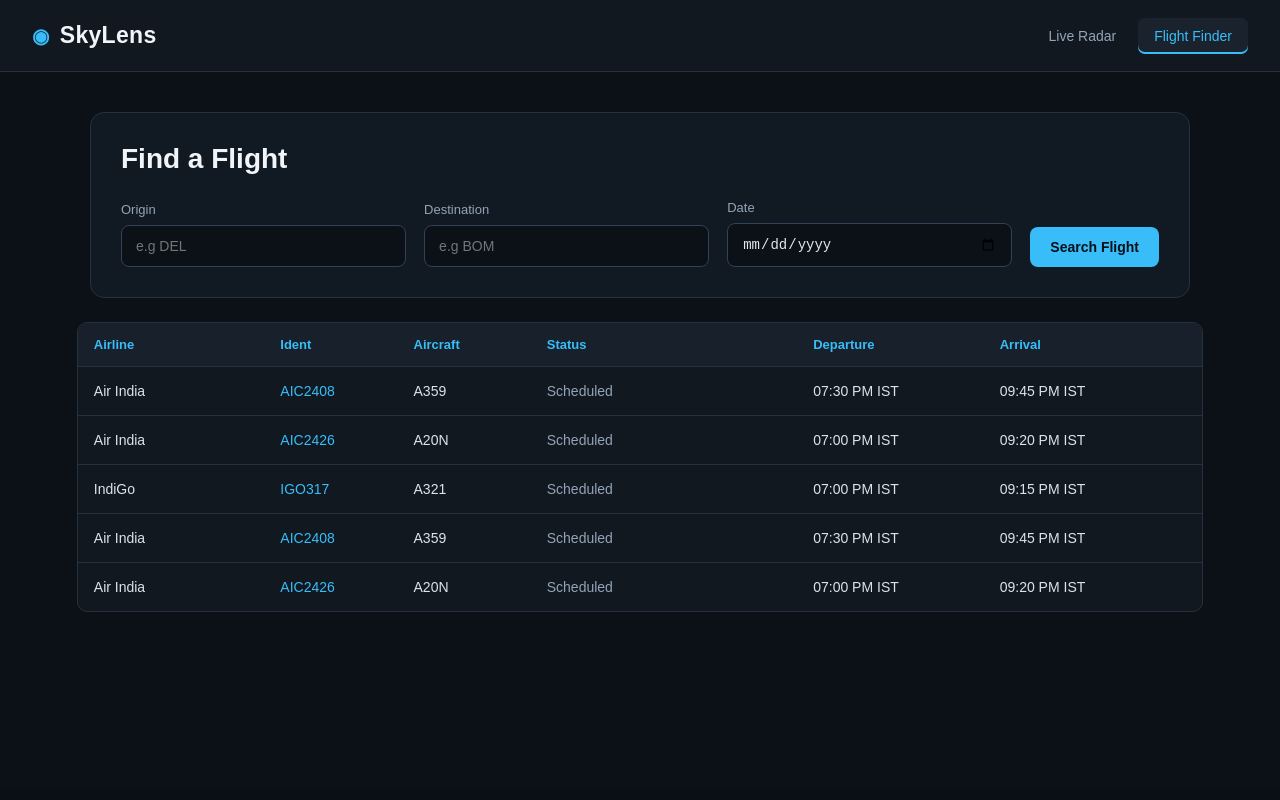
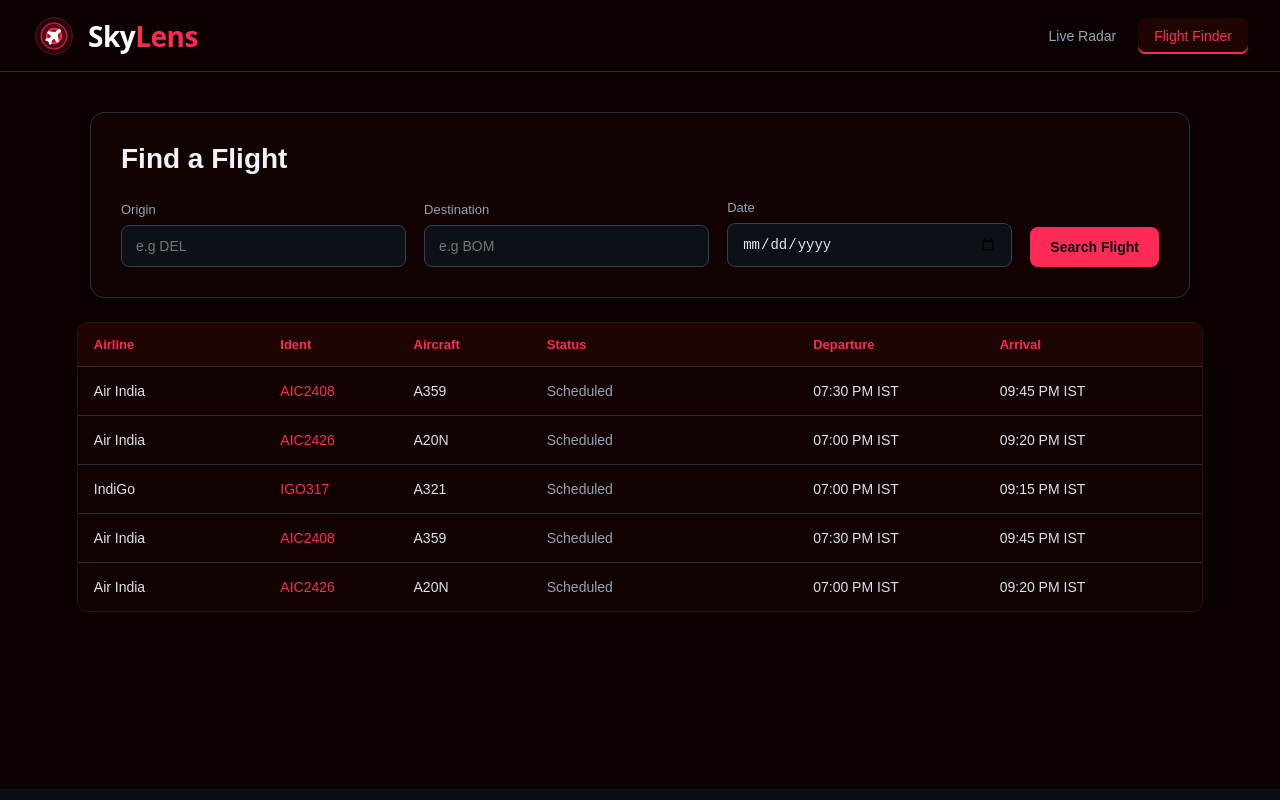
Before and after one commit to 07nc/SkyLens, a React (Vite) app: page / in a window 1280 px wide. Both pictures are taken after a click on the button "Flight Finder". Built offline with nearby package versions, Linux system fonts and the light colour scheme; no server answers.

Commit message:
update flight finder theme

```diff
--- a/src/components/Flight-Finder/FlightFinderForm.jsx
+++ b/src/components/Flight-Finder/FlightFinderForm.jsx
@@ -35,7 +35,7 @@
                     onChange={(e) => setDate(e.target.value)}
                     ></input>
                 </div>
-                <button type="submit" className="search-button">Search Flight</button>
+                <button type="button" className="search-button">Search Flight</button>
             </div>
         </form>
 
--- a/src/components/UI/NavBar.jsx
+++ b/src/components/UI/NavBar.jsx
@@ -1,11 +1,10 @@
+import SkylensLogo from "./SkyLensLogo";
+
 function Navbar({ currentView, onViewChange }) {
     return (
         <nav className="navbar">
             <div className="nav-container">
-                <div className="logo-name">
-                    <span className="logo-icon">◉</span>
-                    <span>SkyLens</span>
-                </div>
+                <SkylensLogo/>
                 <div className="nav-buttons">
                     <div className="switch-buttons">
                         <button
--- /dev/null
+++ b/src/components/UI/SkyLensLogo.jsx
@@ -0,0 +1,17 @@
+export default function SkylensLogo({ className = "", size = 44 }) {
+  return (
+    <div style={{ display: 'flex', alignItems: 'center', gap: '12px', userSelect: 'none' }}>
+      <svg xmlns="http://www.w3.org/2000/svg" viewBox="0 0 48 48" width={size} height={size} className={className}>
+        <circle cx="24" cy="24" r="20" fill="rgba(255, 42, 85, 0.1)" stroke="#FF2A55" strokeWidth="1" strokeOpacity="0.4" />
+        <circle cx="24" cy="24" r="14" fill="rgba(255, 42, 85, 0.2)" stroke="#FF2A55" strokeWidth="1.5" strokeOpacity="0.7" />
+        <circle cx="24" cy="24" r="8" fill="rgba(255, 42, 85, 0.4)" stroke="#FF2A55" strokeWidth="2" />
+        <g transform="translate(12, 12) rotate(45, 12, 12)">
+          <path d="M19.58,12.08,14,8.16V4a2,2,0,0,0-4,0V8.16L4.42,12.08a1,1,0,0,0-.42.81v.93a1,1,0,0,0,1.16,1L10,14v3.62l-1.71,1.7A1.05,1.05,0,0,0,8,20v1a1,1,0,0,0,1.45.89L12,20.62l2.55,1.27A1,1,0,0,0,16,21V20a1.05,1.05,0,0,0-.29-.71L14,17.62V14l4.84.81a1,1,0,0,0,1.16-1v-.93A1,1,0,0,0,19.58,12.08Z" fill="#FFFFFF" />
+        </g>
+      </svg>
+      <span style={{ fontFamily: 'system-ui, sans-serif', fontSize: '1.75rem', fontWeight: '700', color: 'white', letterSpacing: '-0.5px' }}>
+        Sky<span style={{ color: '#FF2A55' }}>Lens</span>
+      </span>
+    </div>
+  );
+}
--- a/src/index.css
+++ b/src/index.css
@@ -13,8 +13,7 @@
 .navbar {
     width: 100%;
     height: 72px;
-
-    background: #111820;
+    background: #0b0101;
     border-bottom: 1px solid #26313d;
 }
 
@@ -42,7 +41,7 @@
 }
 
 .logo-name span:first-child {
-    color: #38bdf8;
+    color: #FF2A55;
     font-size: 20px;
 }
 
@@ -79,14 +78,14 @@
 }
 
 .nav-buttons button:hover {
-    background: #1a232d;
-    color: #f1f5f9;
+    background: #1f0404;
+    color: #FF2A55;
 }
 
 .switch-buttons button.active {
-    background: #1a232d;
-    color: #38bdf8;
-    box-shadow: inset 0 -2px 0 #38bdf8;
+    background: #1f0404;
+    color: #FF2A55;
+    box-shadow: inset 0 -2px 0 #FF2A55;
 }
 
 .nav-buttons > button:last-child {
@@ -278,10 +277,10 @@
 .flight-results {
     width: 100%;
     margin-top: 24px;
-    border: 1px solid #26313d;
+    border: 1px solid #2d1010;
     border-radius: 10px;
     overflow: hidden;
-    background: #111820;
+    background: #120202;
 }
 
 .flight-row-header,
@@ -300,9 +299,8 @@
 
 .flight-row-header {
     padding: 14px 16px;
-
-    background: #18212b;
-    color: #38bdf8;
+    background: #1f0404;
+    color: #FF2A55;
 
     font-size: 13px;
     font-weight: 600;
@@ -320,11 +318,11 @@
 }
 
 .flight-row-result:hover {
-    background: #18212b;
+    background: #1f0404;
 }
 
 .flight-row-result > div:nth-child(2) {
-    color: #38bdf8;
+    color: #FF2A55;
     font-weight: 500;
 }
 
@@ -334,7 +332,7 @@
 .flight-finder-view {
     min-height: calc(100vh - 83px);
     padding: 40px 6%;
-    background: #0b1117;
+    background: #0b0101;
     color: #e5e7eb;
 }
 
@@ -342,7 +340,7 @@
     max-width: 1100px;
     margin: 0 auto;
     padding: 30px;
-    background: #111a23;
+    background: #120202;
     border: 1px solid #26313d;
     border-radius: 14px;
 }
@@ -384,13 +382,13 @@
 }
 
 .form-inp input:focus {
-    border-color: #38bdf8;
-    box-shadow: 0 0 0 2px rgba(56, 189, 248, 0.12);
+    border-color: #FF2A55;
+    box-shadow: 0 0 0 2px rgba(255, 42, 85, 0.12);
 }
 
 .search-button {
     padding: 12px 20px;
-    background: #38bdf8;
+    background: #FF2A55;
     color: #071018;
     border: none;
     border-radius: 8px;
@@ -401,7 +399,7 @@
 }
 
 .search-button:hover {
-    background: #7dd3fc;
+    background: #ff4f73;
 }
 
 .map-filter-bar {
@@ -415,7 +413,7 @@
 .search-input-wrapper {
   display: flex;
   align-items: center;
-  background: #111820;
+  background: #120202;
   border: 1px solid #26313d;
   border-radius: 8px;
   padding: 8px 12px;
@@ -459,7 +457,7 @@
   left: 0;
   right: 0;
   margin-top: 8px;
-  background: #111820;
+  background: #120202;
   border: 1px solid #26313d;
   border-radius: 8px;
   list-style: none;
@@ -483,7 +481,7 @@
 }
 
 .autocomplete-dropdown li:hover {
-  background: #1a232d;
+  background: #1f0404;
 }
 
 .airline-name {
```
Also changed, not shown: src/App.jsx (+4 -4 lines).
